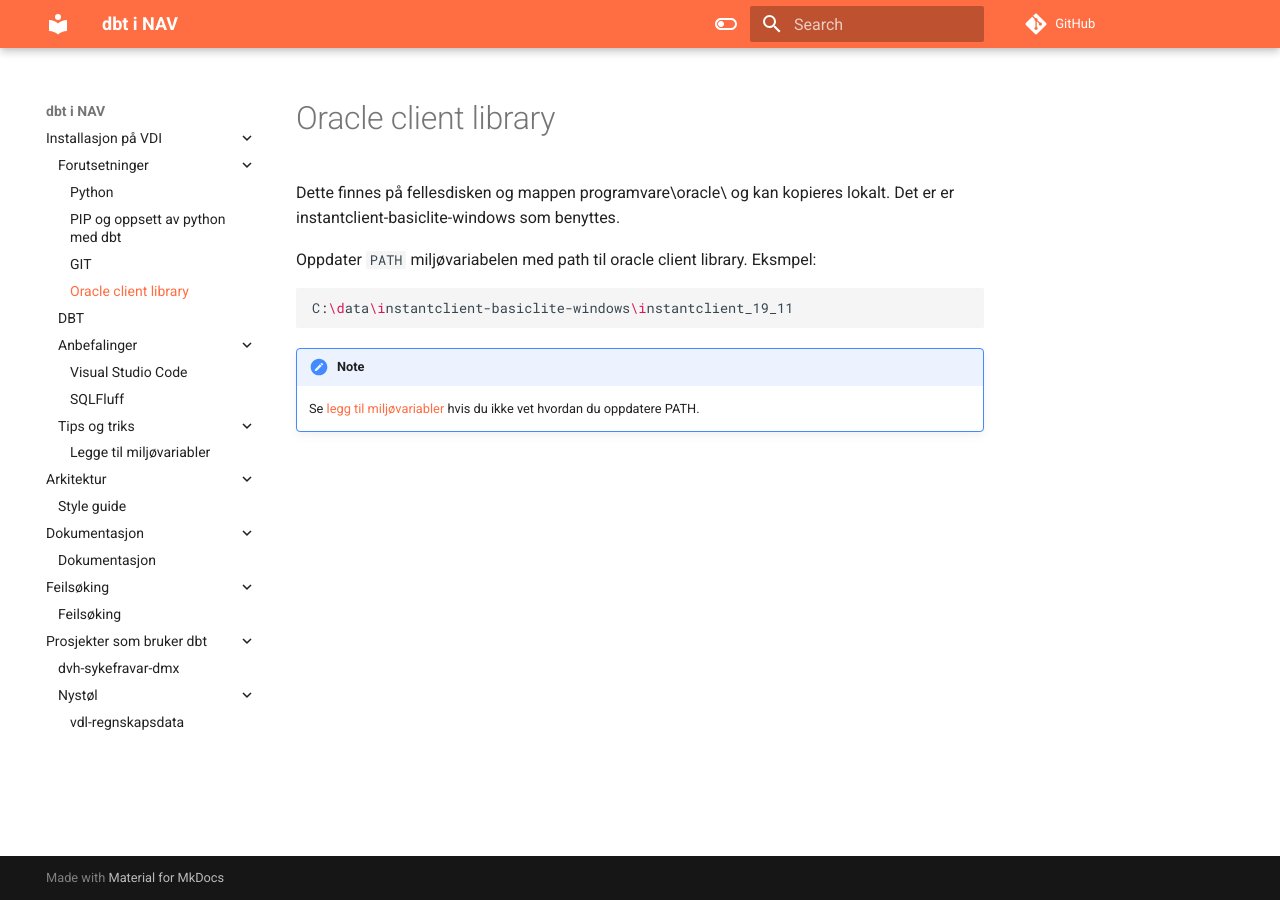
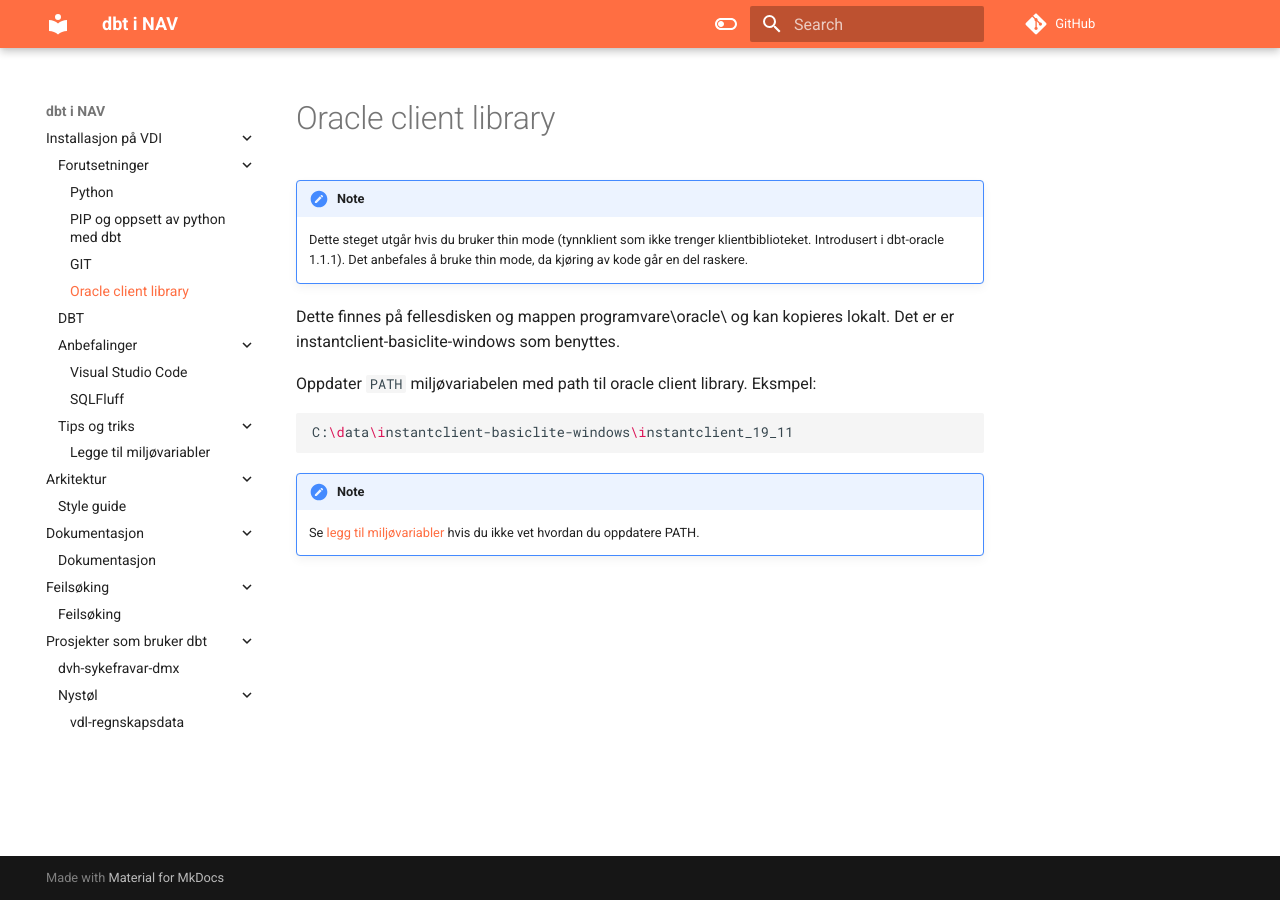
Before and after one commit to navikt/dbt-i-nav, an MkDocs documentation site: the page built from docs/vdi/oracle-client-library.md, in a window 1280 px wide. Built offline with MkDocs 1.6.1 and Material for MkDocs 9.7.7, drawn with Linux system fonts in a browser that asks for light colours; comment, search, counter and statistics services are not loaded.

Commit message:
Notat om thin mode

```diff
--- a/docs/vdi/oracle-client-library.md
+++ b/docs/vdi/oracle-client-library.md
@@ -1,4 +1,7 @@
 # Oracle client library
+
+!!! note
+    Dette steget utgår hvis du bruker thin mode (tynnklient som ikke trenger klientbiblioteket. Introdusert i dbt-oracle 1.1.1). Det anbefales å bruke thin mode, da kjøring av kode går en del raskere.
 
 Dette finnes på fellesdisken og mappen programvare\oracle\ og kan kopieres lokalt. Det er er instantclient-basiclite-windows som benyttes.
 
```
